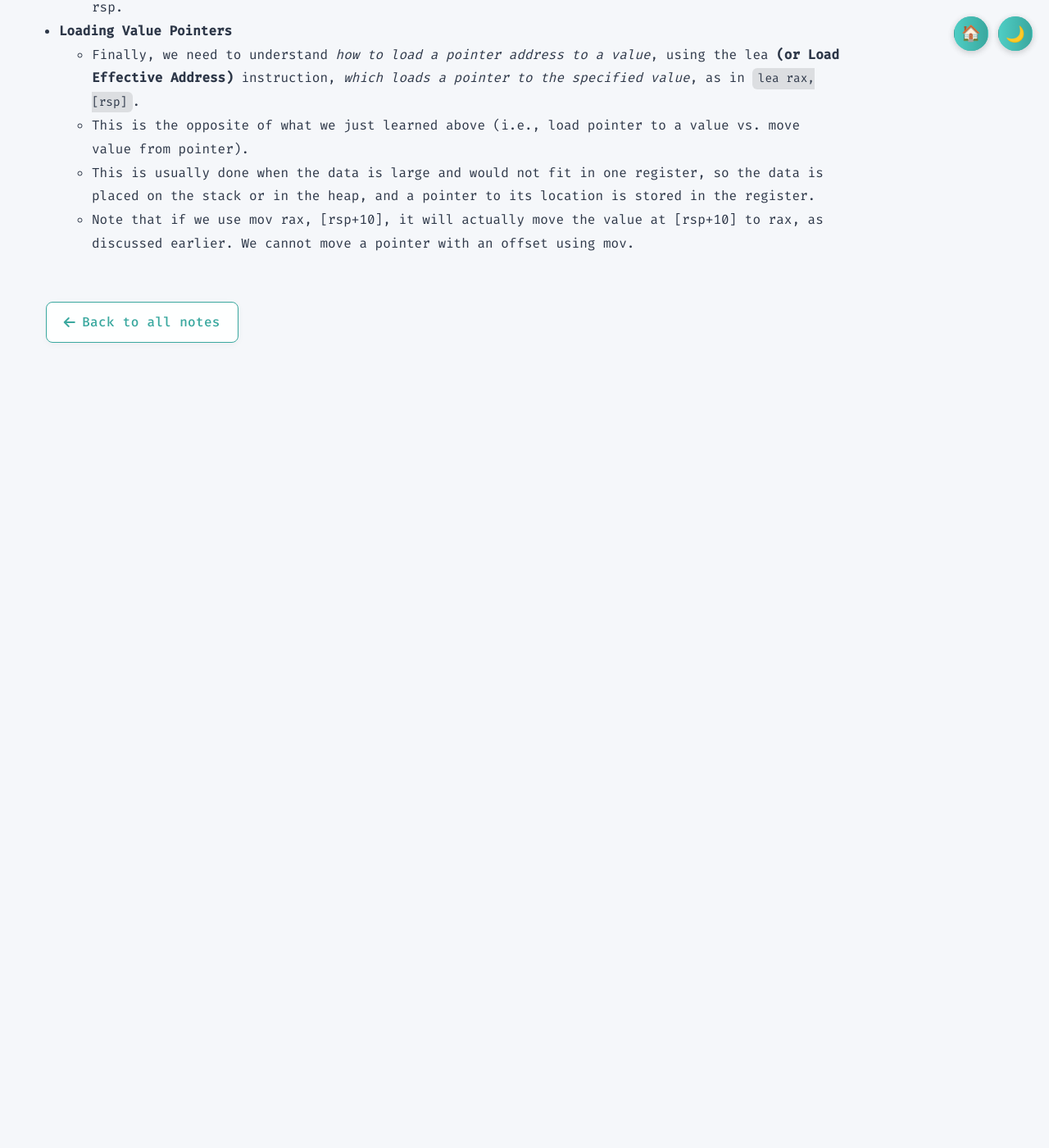
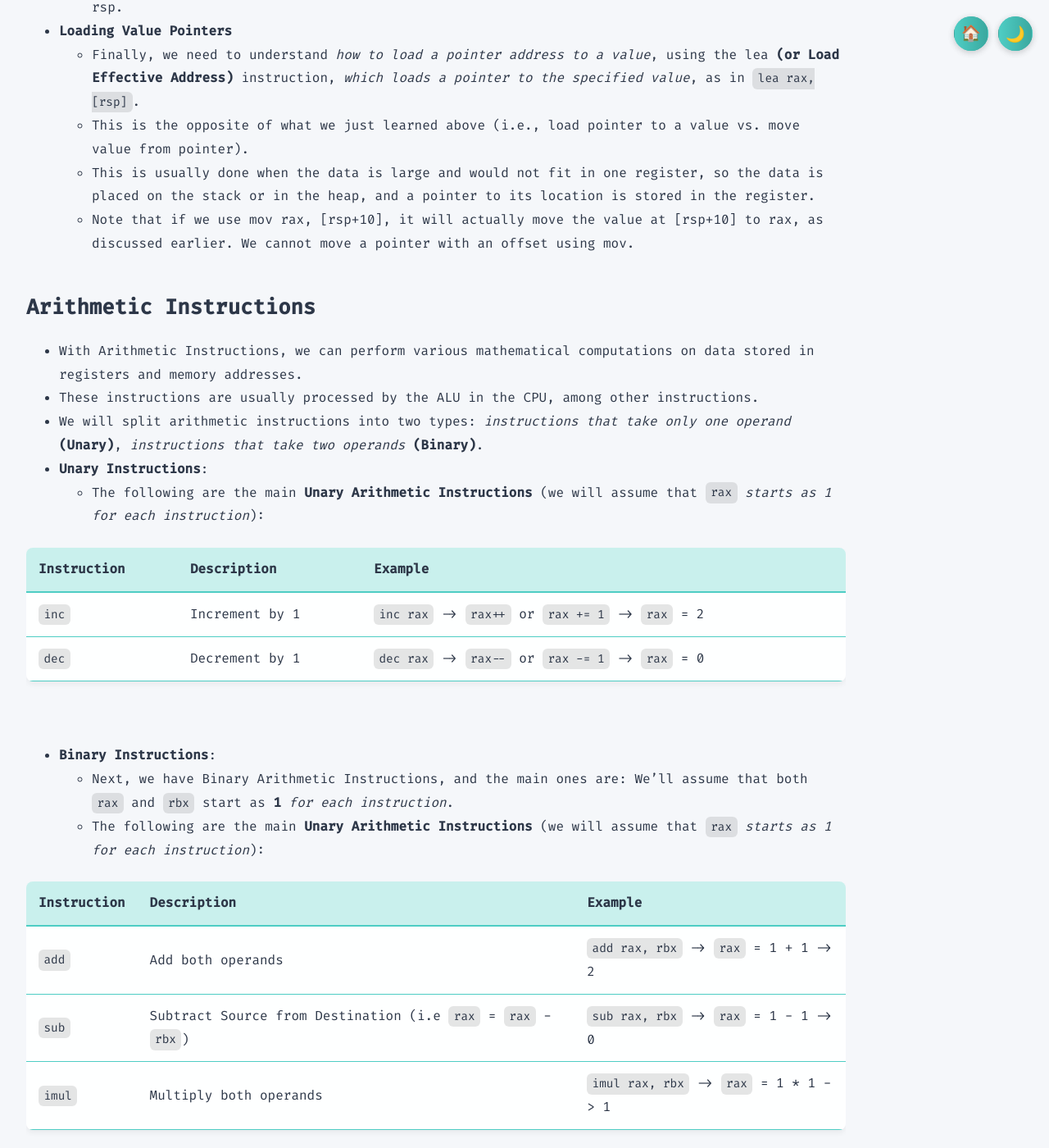
Before and after one commit to PathogenicKatt/PathogenicKatt.github.io, a Jekyll site: the page built from _notes/intro-to-assembly.md, in a window 1280 px wide and 1400 px high, scrolled down 31651 px. Shown: the whole window at 82% size. Built offline with Jekyll 4.4.1, drawn with Linux system fonts in a browser that asks for light colours; before the commit the page ends 32117 px from its top, so only the background shows below that.

Commit message:
Update assembly notes

```diff
--- a/_notes/intro-to-assembly.md
+++ b/_notes/intro-to-assembly.md
@@ -863,3 +863,63 @@ nasm -f elf64 basic.s
     - This is the opposite of what we just learned above (i.e., load pointer to a value vs. move value from pointer).
     - This is usually done when the data is large and would not fit in one register, so the data is placed on the stack or in the heap, and a pointer to its location is stored in the register.
     - Note that if we use mov rax, [rsp+10], it will actually move the value at [rsp+10] to rax, as discussed earlier. We cannot move a pointer with an offset using mov.
+
+## Arithmetic Instructions
+- With Arithmetic Instructions, we can perform various mathematical computations on data stored in registers and memory addresses.
+- These instructions are usually processed by the ALU in the CPU, among other instructions.
+- We will split arithmetic instructions into two types: *instructions that take only one operand* **(Unary)**, *instructions that take two operands* **(Binary)**.
+- **Unary Instructions**:
+    - The following are the main **Unary Arithmetic Instructions** (we will assume that <code>rax</code> *starts as 1 for each instruction*):
+<table>
+<thead>
+    <tr>
+        <th>Instruction</th>
+        <th>Description</th>
+        <th>Example</th>
+    </tr>
+</thead>
+<tbody>
+    <tr>
+        <td><code>inc</code></td>
+        <td>Increment by 1</td>
+        <td><code>inc rax</code> -> <code>rax++</code> or <code>rax += 1</code> -> <code>rax</code> = 2</td>
+    </tr>
+    <tr>
+        <td><code>dec</code></td>
+        <td>Decrement by 1</td>
+        <td><code>dec rax</code> -> <code>rax--</code> or <code>rax -= 1</code> -> <code>rax</code> = 0</td>
+    </tr>
+</tbody>
+</table>
+<br>
+
+- **Binary Instructions**:
+    - Next, we have Binary Arithmetic Instructions, and the main ones are: We'll assume that both <code>rax</code> and <code>rbx</code> start as **1** *for each instruction*.
+    - The following are the main **Unary Arithmetic Instructions** (we will assume that <code>rax</code> *starts as 1 for each instruction*):
+<table>
+<thead>
+    <tr>
+        <th>Instruction</th>
+        <th>Description</th>
+        <th>Example</th>
+    </tr>
+</thead>
+<tbody>
+    <tr>
+        <td><code>add</code></td>
+        <td>Add both operands</td>
+        <td><code>add rax, rbx</code> -> <code>rax</code> = 1 + 1 -> 2</td>
+    </tr>
+    <tr>
+        <td><code>sub</code></td>
+        <td>Subtract Source from Destination (i.e <code>rax</code> = <code>rax</code> - <code>rbx</code>)</td>
+        <td><code>sub rax, rbx</code> -> <code>rax</code> = 1 - 1 -> 0</td>
+    </tr>
+    <tr>
+        <td><code>imul</code></td>
+        <td>Multiply both operands</td>
+        <td><code>imul rax, rbx</code> -> <code>rax</code> = 1 * 1 -> 1</td>
+    </tr>
+</tbody>
+</table>
+<br>
```
